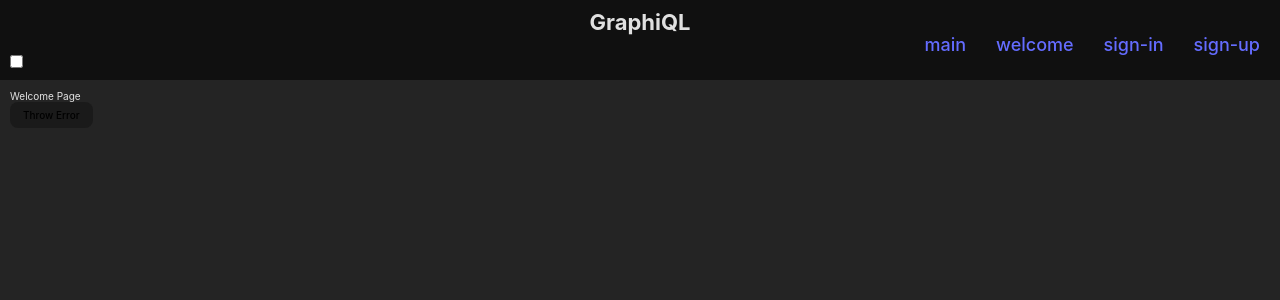
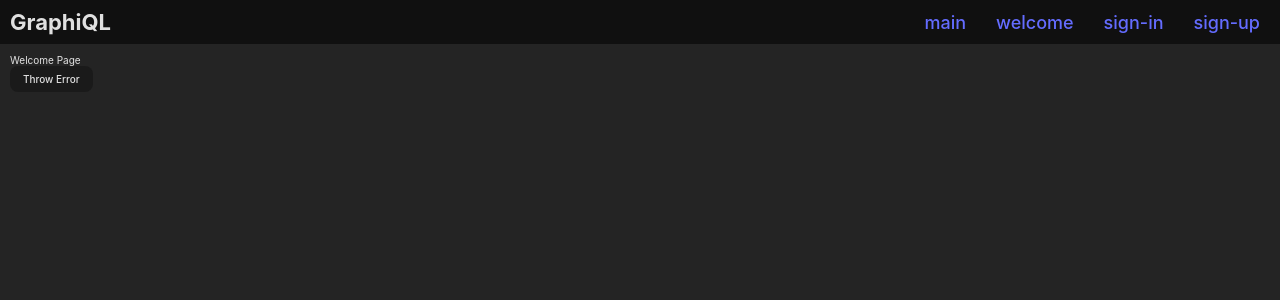
Before and after one commit to kontinentkm/graphiql-app, a React (Vite) app: page /welcome in a window 1280 px wide. Shown: the top 300 px of the page. Built offline with nearby package versions, Linux system fonts and the light colour scheme.

Commit message:
feat: add private and public separate routes

```diff
--- a/src/App.tsx
+++ b/src/App.tsx
@@ -1,8 +1,10 @@
 import { RouterProvider } from 'react-router-dom';
 
-import router from '@src/router/Router';
+import useCustomRouter from '@src/router/Router';
 
 function App() {
+  const router = useCustomRouter();
+
   return <RouterProvider router={router} />;
 }
 
--- a/src/components/Layout/FallbackUI/FallbackUI.tsx
+++ b/src/components/FallbackUI/FallbackUI.tsx
@@ -9,6 +9,7 @@
   const error = useRouteError();
   const location = useLocation();
   const navigate = useNavigate();
+
   let message: string;
 
   if (error instanceof Error) {
--- a/src/components/Layout/Layout.tsx
+++ b/src/components/Layout/Layout.tsx
@@ -10,25 +10,9 @@
 import { APP_TITLE } from '@src/constants/global';
 import favicon from '@src/assets/graphql.png';
 
-// for testing
-import { useAppDispatch } from '@src/hooks/reduxHooks';
-import { useSelector } from 'react-redux';
-import {
-  authorize,
-  selectAuthorization,
-} from '@src/store/AuthorizationSlice/AuthorizationSlice';
-//_________________________
-
 const Layout: FC = (): JSX.Element => {
   const { pathname } = useLocation();
   const pageName = capitalize(pathname.slice(1));
-
-  // for testing
-  const dispatch = useAppDispatch();
-  const authorized = useSelector(selectAuthorization);
-  const authorizationToggle = () => dispatch(authorize(!authorized));
-  console.log(authorized);
-  //________________________
 
   return (
     <HelmetProvider>
@@ -36,24 +20,13 @@
 
       <header className={styles.header}>
         <div className={styles.wrapper}>
-          <h1 className={styles.title}>{APP_TITLE}</h1>
           <nav className={styles.navigation}>
+            <h1 className={styles.title}>{APP_TITLE}</h1>
             <NavLink to={EPages.MAIN}>{EPages.MAIN}</NavLink>
             <NavLink to={EPages.WELCOME}>{EPages.WELCOME}</NavLink>
             <NavLink to={EPages.SIGN_IN}>{EPages.SIGN_IN}</NavLink>
             <NavLink to={EPages.SIGN_UP}>{EPages.SIGN_UP}</NavLink>
           </nav>
-
-          {/*for testing */}
-          <div>
-            <label htmlFor="test-authorization"></label>
-            <input
-              type="checkbox"
-              id="test-authorization"
-              onChange={authorizationToggle}
-            />
-          </div>
-          {/*__________________ */}
         </div>
       </header>
 
--- a/src/pages/Main/Main.tsx
+++ b/src/pages/Main/Main.tsx
@@ -1,9 +1,31 @@
 import { FC } from 'react';
 
+// for testing
+import { useAppDispatch } from '@src/hooks/reduxHooks';
+import { useSelector } from 'react-redux';
+import {
+  authorize,
+  selectAuthorization,
+} from '@src/store/AuthorizationSlice/AuthorizationSlice';
+//_________________________
+
 const Main: FC = (): JSX.Element => {
+  // for testing
+  const dispatch = useAppDispatch();
+  const authorized = useSelector(selectAuthorization);
+  const unauthorizeBTNClick = () => dispatch(authorize(false));
+  console.log(`Authorized - ${authorized}`);
+  //________________________
+
   return (
     <div>
       <p>Main Page</p>
+
+      {/*for testing */}
+      <button type="button" onClick={unauthorizeBTNClick}>
+        Unauthorize
+      </button>
+      {/*__________________ */}
     </div>
   );
 };
--- a/src/pages/SignIn/SignIn.tsx
+++ b/src/pages/SignIn/SignIn.tsx
@@ -1,9 +1,31 @@
 import { FC } from 'react';
 
+// for testing
+import { useAppDispatch } from '@src/hooks/reduxHooks';
+import { useSelector } from 'react-redux';
+import {
+  authorize,
+  selectAuthorization,
+} from '@src/store/AuthorizationSlice/AuthorizationSlice';
+//_________________________
+
 const SignIn: FC = (): JSX.Element => {
+  // for testing
+  const dispatch = useAppDispatch();
+  const authorized = useSelector(selectAuthorization);
+  const authorizeBTNClick = () => dispatch(authorize(true));
+  console.log(`Authorized - ${authorized}`);
+  //________________________
+
   return (
     <div>
       <p>SignIn Page</p>
+
+      {/*for testing */}
+      <button type="button" onClick={authorizeBTNClick}>
+        Authorize
+      </button>
+      {/*__________________ */}
     </div>
   );
 };
--- a/src/router/Router.tsx
+++ b/src/router/Router.tsx
@@ -1,32 +1,30 @@
 import {
-  Navigate,
   Route,
   createBrowserRouter,
   createRoutesFromElements,
 } from 'react-router-dom';
+import { useSelector } from 'react-redux';
 
-import EPages from '@src/types/enums/EPages';
+import { selectAuthorization } from '@src/store/AuthorizationSlice/AuthorizationSlice';
+
+import { privateRoutes, publicRoutes } from '@src/router/routes';
 
 import Layout from '@src/components/Layout/Layout';
-import Main from '@src/pages/Main/Main';
-import Welcome from '@src/pages/Welcome/Welcome';
-import SignIn from '@src/pages/SignIn/SignIn';
-import SignUp from '@src/pages/SignUp/SignUp';
 import NotFound from '@src/pages/NotFound/NotFound';
-import FallbackUI from '@src/components/Layout/FallbackUI/FallbackUI';
+import FallbackUI from '@src/components/FallbackUI/FallbackUI';
 
-const router = createBrowserRouter(
+const useCustomRouter = () => {
+  const authorized: boolean = useSelector(selectAuthorization);
+
+  return createBrowserRouter(
     createRoutesFromElements(
       <Route path="/" element={<Layout />} errorElement={<FallbackUI />}>
-      <Route index element={<Navigate to={EPages.WELCOME} />} />
-      <Route path={EPages.MAIN} element={<Main />} />
-      <Route path={EPages.WELCOME} element={<Welcome />} />
-      <Route path={EPages.SIGN_IN} element={<SignIn />} />
-      <Route path={EPages.SIGN_UP} element={<SignUp />} />
+        {authorized ? privateRoutes : publicRoutes}
 
         <Route path="*" element={<NotFound />} />
       </Route>
     )
   );
+};
 
-export default router;
+export default useCustomRouter;
--- /dev/null
+++ b/src/router/routes.tsx
@@ -0,0 +1,36 @@
+import { Navigate, Route } from 'react-router-dom';
+
+import EPages from '@src/types/enums/EPages';
+
+import Main from '@src/pages/Main/Main';
+import Welcome from '@src/pages/Welcome/Welcome';
+import SignUp from '@src/pages/SignUp/SignUp';
+import SignIn from '@src/pages/SignIn/SignIn';
+
+export const privateRoutes: JSX.Element[] = [
+  <Route key={'0'} path="/" element={<Navigate to={EPages.WELCOME} />} />,
+  <Route key={'1'} path={EPages.MAIN} element={<Main />} />,
+  <Route key={'2'} path={EPages.WELCOME} element={<Welcome />} />,
+  <Route
+    key={'3'}
+    path={EPages.SIGN_IN}
+    element={<Navigate to={`/${EPages.MAIN}`} />}
+  />,
+  <Route
+    key={'4'}
+    path={EPages.SIGN_UP}
+    element={<Navigate to={`/${EPages.MAIN}`} />}
+  />,
+];
+
+export const publicRoutes: JSX.Element[] = [
+  <Route key={'0'} path="/" element={<Navigate to={EPages.WELCOME} />} />,
+  <Route
+    key={'1'}
+    path={EPages.MAIN}
+    element={<Navigate to={`/${EPages.SIGN_IN}`} />}
+  />,
+  <Route key={'2'} path={EPages.WELCOME} element={<Welcome />} />,
+  <Route key={'3'} path={EPages.SIGN_IN} element={<SignIn />} />,
+  <Route key={'4'} path={EPages.SIGN_UP} element={<SignUp />} />,
+];
--- a/src/styles/global.css
+++ b/src/styles/global.css
@@ -44,6 +44,7 @@
   background-color: #1a1a1a;
   cursor: pointer;
   transition: border-color 0.25s;
+  color: rgba(255, 255, 255, 0.87);
 }
 button:hover {
   border-color: #646cff;
```
Lines whose indentation alone changed are shown as unchanged.
